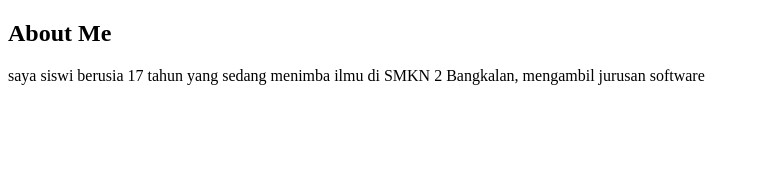
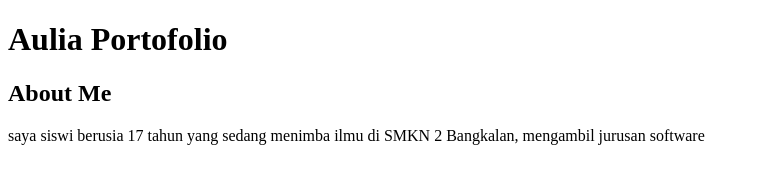
Before and after one commit to itzauliaz/rara-portofolio, a plain HTML site: page index.html in a window 1280 px wide. Shown: the whole page, without its empty margins (0-760 px from the left). Drawn offline with Linux system fonts and the light colour scheme.

Commit message:
menambahkan h1

```diff
--- a/index.html
+++ b/index.html
@@ -6,6 +6,8 @@
     <title>Portofolio</title>
   </head>
   <body>
+    <h1>Aulia Portofolio</h1>
+
     <section id="about" class="about">
       <div>
         <h2>About Me</h2>
```
